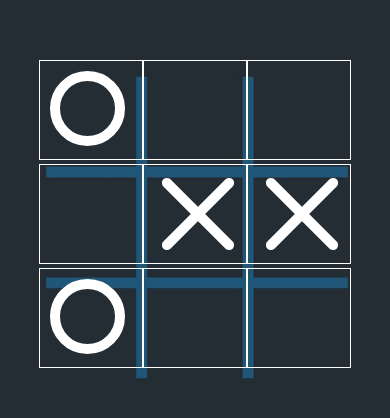
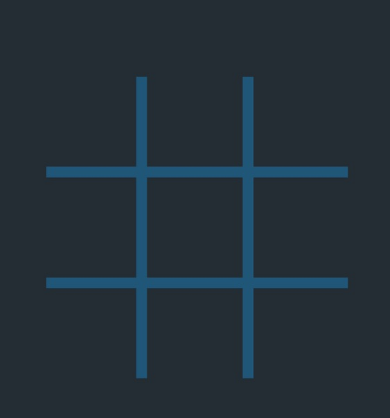
Before and after one commit to IoanaBdn/TicTacToe, a React Native app: screen / in a window 390 px wide. Shown: the part 214-632 px from the top of the page. Built offline with nearby package versions, Linux system fonts and the light colour scheme.

Commit message:
implement switching of the turns to play

```diff
--- a/App.js
+++ b/App.js
@@ -1,28 +1,38 @@
 import { StatusBar } from "expo-status-bar";
 import React, { useState } from "react";
-import { StyleSheet, Text, View, ImageBackground, Pressable } from "react-native";
+import {
+  StyleSheet,
+  Text,
+  View,
+  ImageBackground,
+  Pressable,
+  Alert,
+} from "react-native";
 import bg from "./assets/bg.jpeg";
 
 export default function App() {
   const [map, setMap] = useState([
-    ["o", "", ""], //1st row
-    ["", "x", "x"], //2nd row
-    ["o", "", ""], //3rd row
+    ["", "", ""], //1st row
+    ["", "", ""], //2nd row
+    ["", "", ""], //3rd row
   ]);
-  const onPress = (rowIndex, columnIndex) =>{
 
-    if(map[rowIndex][columnIndex]!==""){
+  const [currentTurn, setCurrentTurn] = useState("x");
+
+  const onPress = (rowIndex, columnIndex) => {
+    if (map[rowIndex][columnIndex] !== "") {
       Alert.alert("Position already occupied");
       return;
     }
 
-    setMap((existingMap)=>{
-      const updatedArray= [...existingMap];
-      updatedArray[rowIndex][columnIndex] ='o';
-      return updatedArray;
+    setMap((existingMap) => {
+      const updatedMap = [...existingMap];
+      updatedMap[rowIndex][columnIndex] = currentTurn;
+      return updatedMap;
     });
 
-  }
+    setCurrentTurn(currentTurn === "x" ? "o" : "x");
+  };
 
   return (
     <View style={styles.container}>
@@ -31,7 +41,10 @@ export default function App() {
           {map.map((row, rowIndex) => (
             <View style={styles.row}>
               {row.map((cell, columnIndex) => (
-                <Pressable style={styles.cell} onPress={()=>onPress(rowIndex, columnIndex)}>
+                <Pressable
+                  style={styles.cell}
+                  onPress={() => onPress(rowIndex, columnIndex)}
+                >
                   {cell === "o" && <View style={styles.circle} />}
                   {cell === "x" && (
                     <View style={styles.cross}>
@@ -88,28 +101,25 @@ const styles = StyleSheet.create({
     width: 100,
     height: 100,
     flex: 1,
-    borderColor: "white",
-    borderWidth: 1,
   },
   circle: {
-    left: 0 * 105,
-    top: 0 * 105,
-    width: 75,
-    height: 75,
+    flex: 1,
+    flex: 1,
     borderRadius: 50,
     alignItems: "center",
     justifyContent: "center",
     margin: 10,
+
     borderWidth: 10,
     borderColor: "white",
   },
   cross: {
-   flex:1
+    flex: 1,
   },
 
   crossLine: {
     position: "absolute",
-    left: '48%',
+    left: "48%",
     width: 10,
     height: "100%",
     backgroundColor: "white",
```
